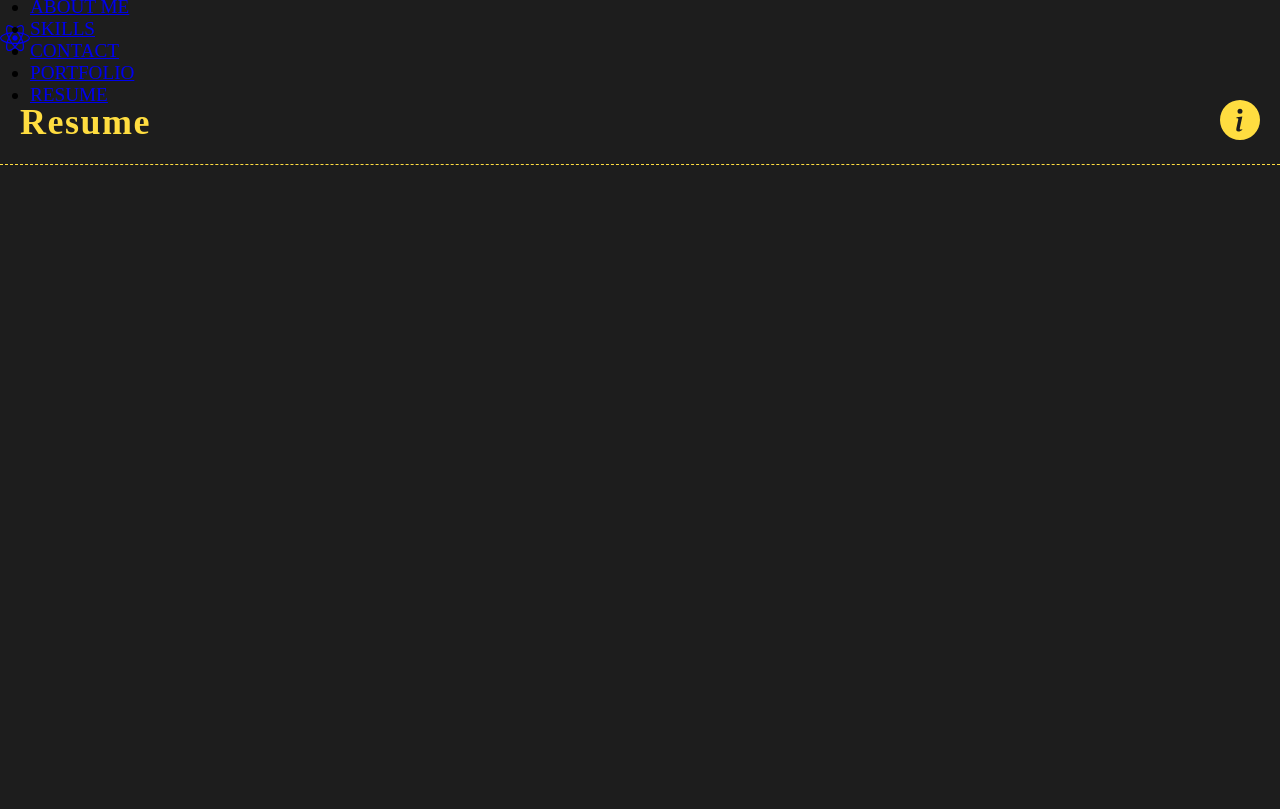
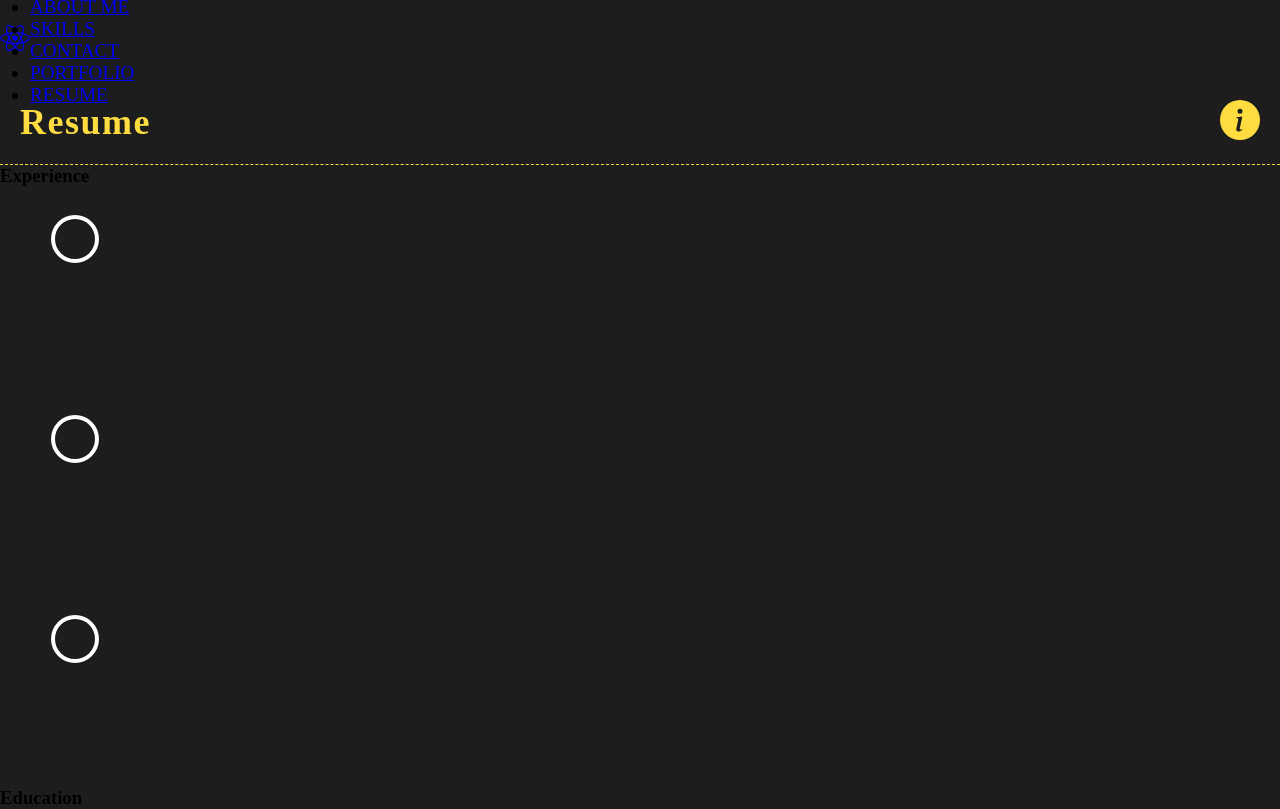
Before and after one commit to zhangmooo/react2, a React app in the folder react-ts-webpack-boilerplate/: page /resume in a window 1280 px wide. Built offline with nearby package versions, Linux system fonts and the light colour scheme.

Commit message:
2024/10/15

```diff
--- a/react-ts-webpack-boilerplate/package.json
+++ b/react-ts-webpack-boilerplate/package.json
@@ -23,13 +23,14 @@
     "@types/react": "^18.2.60",
     "@types/react-dom": "^18.2.19",
     "@types/react-router-dom": "^5.3.3",
+    "@types/react-vertical-timeline-component": "^3.3.6",
     "@typescript-eslint/eslint-plugin": "^7.16.0",
     "@typescript-eslint/parser": "^7.16.0",
     "autoprefixer": "^10.4.17",
     "babel-jest": "^29.7.0",
     "canvas": "^2.11.2",
     "cross-env": "^7.0.3",
-    "css-loader": "^6.10.0",
+    "css-loader": "^6.11.0",
     "css-minimizer-webpack-plugin": "^6.0.0",
     "eslint": "^8.57.0",
     "eslint-config-prettier": "^9.1.0",
@@ -67,6 +68,7 @@
     "react-dom": "^18.2.0",
     "react-router-dom": "^6.3.0",
     "react-simple-animate": "^3.5.2",
+    "react-vertical-timeline-component": "^3.6.0",
     "styled-components": "^6.1.11"
   }
 }
--- a/react-ts-webpack-boilerplate/src/containers/resume/index.tsx
+++ b/react-ts-webpack-boilerplate/src/containers/resume/index.tsx
@@ -1,6 +1,9 @@
 import React from 'react';
 import PageHeaderContent from '../../components/pageHeadercontent';
 import { BsInfoCircleFill } from 'react-icons/bs';
+import { VerticalTimeline, VerticalTimelineElement } from 'react-vertical-timeline-component';
+import { data } from './utils';
+import 'react-vertical-timeline-component/style.min.css';
 
 const Resume = () => {
   return (
@@ -9,6 +12,39 @@ const Resume = () => {
         headerText="Resume"
         icon={<BsInfoCircleFill size={40} />}
       />
+      <div className='timeline'>
+        <div className='timeline__experience'>
+          <h3 className='timeline__experience__header-text'>Experience</h3>
+        </div>
+        <VerticalTimeline
+        layout={'1-column'}
+        lineColor="var(--yello-theme-main-color)"
+        >
+          {
+            data.experience.map((item,i)=>(
+              <VerticalTimelineElement
+              key={i}
+              className='timeline__experience_vertical-timeline-element'
+            >
+              <div className='vertical-timeline-element-title-wrapper'>
+                <h3 className='vertical-timeline-element-title'>
+                  {item.title}
+                </h3>
+
+                <h4 className='vertical-timeline-element-subtitle'>
+                  {item.subTitle}
+                </h4>
+                <p>{item.description}</p>
+              </div>
+              </VerticalTimelineElement>
+            ))
+          }
+
+        </VerticalTimeline>
+        <div className='timeline__education'>
+          <h3 className='timeline__education__header-text'>Education</h3>
+        </div>
+      </div>
     </section>
   );
 };
--- /dev/null
+++ b/react-ts-webpack-boilerplate/src/containers/resume/utils.tsx
@@ -0,0 +1,40 @@
+interface arry{
+    title:string;
+    subTitle:string;
+    description:string;
+}
+interface Category{
+    experience:arry[];
+    education:arry[];
+}
+export const data: Category = {
+    experience: [
+        {
+            title:"Consultant",
+            subTitle: "XXXXXXXX",
+            description: "XXXXXXXXXXXXX"
+        },
+        {
+            title:"Senior Consultant",
+            subTitle: "XXXXXXXX",
+            description:"XXXXXXXXXXXXXXXXXXX"
+        },
+        {
+            title: "Project Manager",
+            subTitle: "XXXXXXXXXXX",
+            description: "XXXXXXXXXXXXXXXXXXXx"
+        }
+    ],
+    education: [
+        {
+            title: "Secondary",
+            subTitle: "XXXXXXXX",
+            description: "XXXXXXXXXXXXXXXXXx"
+        },
+        {
+            title: "Higher Secondary",
+            subTitle: "XXXXXXXXXXXXXXXXXXXXX",
+            description: "XXXXXXXXXXXXXXX"
+        }
+    ]
+}
--- a/react-ts-webpack-boilerplate/src/containers/skills/index.tsx
+++ b/react-ts-webpack-boilerplate/src/containers/skills/index.tsx
@@ -5,6 +5,7 @@ import { Animate, AnimateKeyframes } from 'react-simple-animate';
 import { skillsData } from './utils';
 import './styles.css';
 import { Line } from 'rc-progress';
+
 const Skills = () => {
   return (
     <section id="skills" className="skills">
@@ -27,7 +28,7 @@ const Skills = () => {
                 transform: 'translateX(0px)',
               }}
             >
-              <h3 className="skill__content-wrapper__inner-content__category-text">
+              <h3 className="skills__content-wrapper__inner-content__category-text">
                 {item.label}
               </h3>
               <div>
@@ -43,7 +44,7 @@ const Skills = () => {
                     <div className="progressbar-wrapper" key={j}>
                       <p>{skillName}</p>
                       <Line
-                        percent={percentage}
+                        percent = {Number(percentage)}
                         strokeWidth={2}
                         strokeColor="var(--yellow-theme-main-color)"
                         trailWidth={2}
--- a/react-ts-webpack-boilerplate/src/containers/skills/styles.css
+++ b/react-ts-webpack-boilerplate/src/containers/skills/styles.css
@@ -0,0 +1,67 @@
+.skills{
+    &__content-wrapper{
+        display: flex;
+        padding: 20px;
+        gap: 20px;
+
+        &__inner-content{
+            flex: 1;
+            display: flex;
+            flex-direction: column;
+            align-items: center;
+
+            &__category-text{
+                display: inline-block;
+                color: var(--yellow-theme-main-color);
+                font-size: 20px;
+                font-weight: 700;
+                line-height: 1rem;
+                letter-spacing: 0.5px;
+                position: relative;
+                text-transform: uppercase;
+                padding: 5px 10px;
+                border-bottom: 2px solid var(--yellow-theme-main-color);
+            }
+            &__category-text::before , &__category-text::after{
+                position: absolute;
+                content: '';
+                width: 2px;
+                height: 5px;
+                background-color: var(--yellow-theme-main-color);
+                bottom: -1px;
+            }
+
+            &__category-text::before{
+                left: 0;
+            }
+            &__category-text::after{
+                right: 0;
+            }
+            div{
+                width: 100%;
+            }
+            .progressbar-wrapper{
+                padding: 50px 0px 0px 0px;
+
+                p{
+                    font-size: 1.6rem;
+                    margin: 0 0 10px;
+                    font-weight: 500;
+                    text-transform: uppercase;
+                    color: var(--yellow-theme-main-color);
+                }
+            }
+        }
+    }
+}
+
+@media screen and (max-width : 768px) {
+    .skills{
+        &__content-wrapper{
+            flex-direction: column;
+        }
+    }
+    .skills__content-wrapper__inner-content__progressbar-container{
+        margin-bottom: 20px;
+    }
+}
```
Also changed, not shown: 1 other file (tests, documents, lock files or other folders).
